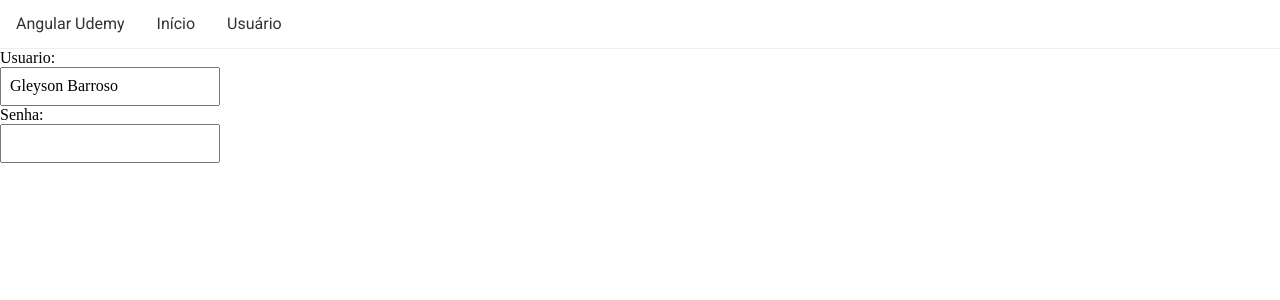
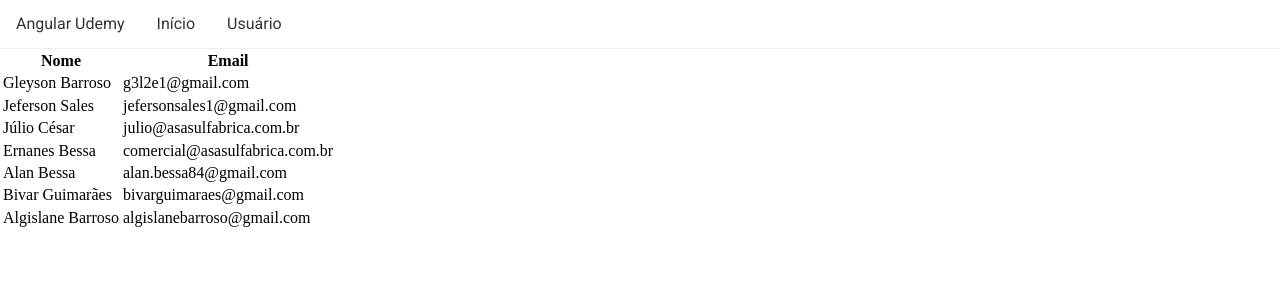
Before and after one commit to g3l2e1/udemy-angular, an Angular app: page /#/usuario in a window 1280 px wide. Shown: the top 300 px of the page. Built offline with nearby package versions, Linux system fonts and the light colour scheme.

Commit message:
Exemplo de ngFor com lista simples

```diff
--- a/src/app/usuario.service.ts
+++ b/src/app/usuario.service.ts
@@ -8,10 +8,43 @@ export class UsuarioService {
 
   constructor() { }
 
-  public getUsuario(){
+  public getUsuario(): Usuario{
     let usuario:Usuario = new Usuario();
     usuario.nome = "Gleyson Barroso";
     usuario.email = "g3l2e1@gmail.com";
     return usuario;
+  }
+
+  public listaUsuario(): Usuario[]{
+    return [
+      {
+        nome: "Gleyson Barroso",
+        email: "g3l2e1@gmail.com"
+      },
+      {
+        nome: "Jeferson Sales",
+        email: "jefersonsales1@gmail.com"
+      },
+      {
+        nome: "Júlio César",
+        email: "julio@asasulfabrica.com.br"
+      },
+      {
+        nome: "Ernanes Bessa",
+        email: "comercial@asasulfabrica.com.br"
+      },
+      {
+        nome: "Alan Bessa",
+        email: "alan.bessa84@gmail.com"
+      },
+      {
+        nome: "Bivar Guimarães",
+        email: "bivarguimaraes@gmail.com"
+      },
+      {
+        nome: "Algislane Barroso",
+        email: "algislanebarroso@gmail.com"
+      }
+    ]
+  }
 }
-}
--- a/src/app/usuario/usuario.component.html
+++ b/src/app/usuario/usuario.component.html
@@ -1,4 +1,14 @@
-<div class="login">
-  Usuario: <input type="text" name="user" value="{{usuario.nome}}"/>
-  Senha: <input type="password" name="password"/>
-</div>
+<table>
+  <thead>
+    <tr>
+      <th>Nome</th>
+      <th>Email</th>
+    </tr>
+  </thead>
+  <tbody>
+    <tr *ngFor="let usuario of usuarios;">
+      <td>{{usuario.nome}}</td>
+      <td>{{usuario.email}}</td>
+    </tr>
+  </tbody>
+</table>
--- a/src/app/usuario/usuario.component.ts
+++ b/src/app/usuario/usuario.component.ts
@@ -9,14 +9,14 @@ import { UsuarioService } from '../usuario.service';
 })
 export class UsuarioComponent implements OnInit {
 
-  public usuario:Usuario;
+  public usuarios:Usuario[];
 
   constructor(private usuarioService:UsuarioService) {
 
   }
 
   ngOnInit() {
-    this.usuario = this.usuarioService.getUsuario();
+    this.usuarios = this.usuarioService.listaUsuario();
   }
 
 }
```
